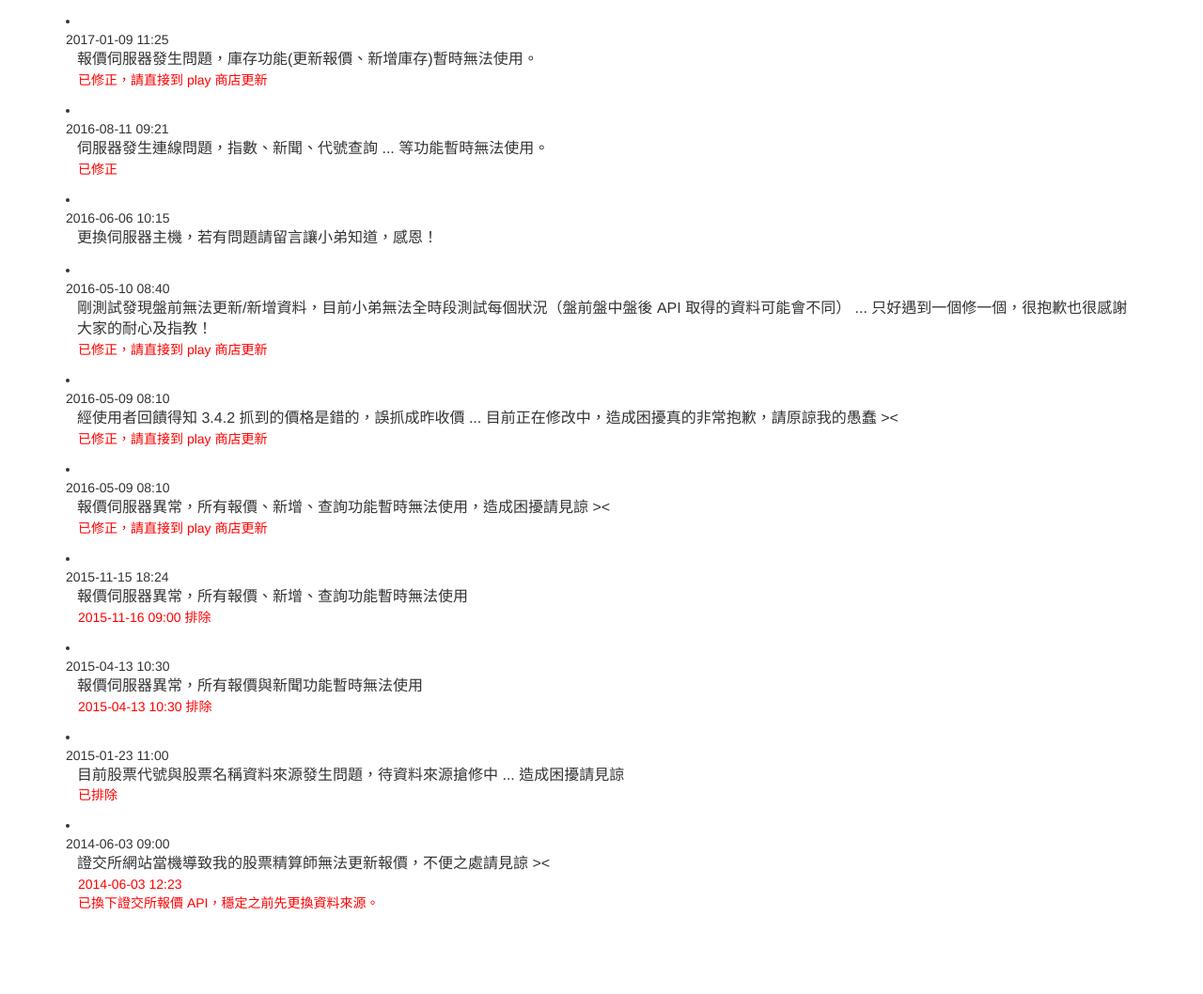
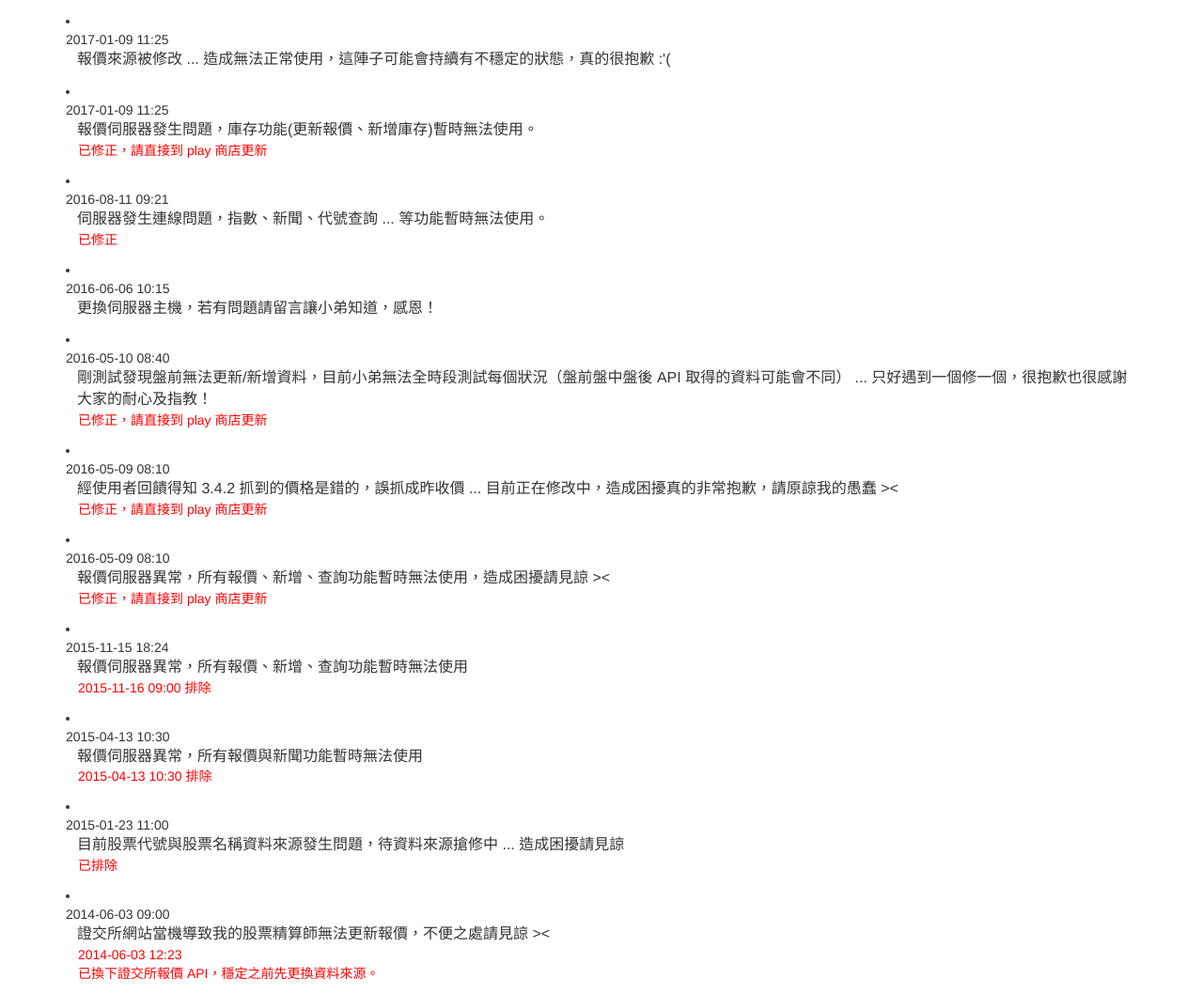
Before and after one commit to s9134131/s9134131.github.io, a Jekyll site: the page latest.html, which Jekyll copies as it is, in a window 1280 px wide. Shown: the whole page at 94% size. Built offline with Jekyll 4.4.1, drawn with Linux system fonts in a browser that asks for light colours; before the commit the page ends 983 px from its top, so only the background shows below that.

Commit message:
Update latest.html

```diff
--- a/latest.html
+++ b/latest.html
@@ -34,6 +34,11 @@
 </head>
 <body>
 <div class=container>
+	<li>
+		<div class="time">2017-01-09 11:25</div>
+		<div class="title">報價來源被修改 ... 造成無法正常使用，這陣子可能會持續有不穩定的狀態，真的很抱歉 :'(</div>
+		<div class="status"></div>
+	</li>
 	<li>
 		<div class="time">2017-01-09 11:25</div>
 		<div class="title">報價伺服器發生問題，庫存功能(更新報價、新增庫存)暫時無法使用。</div>
```
